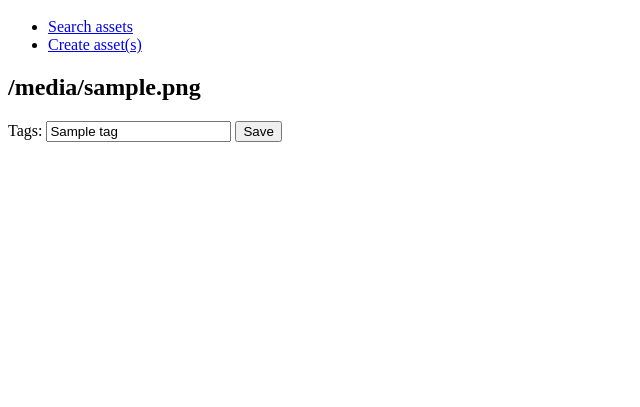
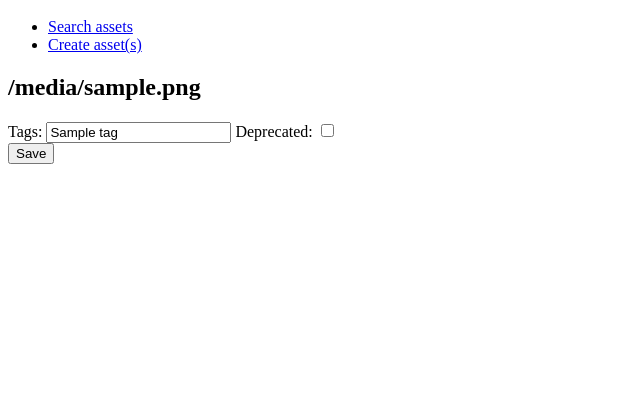
Before and after one commit to canonical/assets.ubuntu.com, a Python web app: template templates/update.html in a window 1280 px wide. Shown: the part 346-753 px from the top of the page, without its empty margins (0-640 px from the left). Run offline with Jinja, Linux system fonts and the light colour scheme; the template is opened without the code that fills it: most values are stand-ins (such as "Sample title", 1, 10 or a date in 2020).

Commit message:
Add deperacted option to assets

```diff
--- a/templates/update.html
+++ b/templates/update.html
@@ -22,15 +22,21 @@
       <form method="post">
         <input type="hidden" name="csrf_token" value="{{ csrf_token() }}" />
         {% if asset.data.image %}
-        <a href="/v1/{{ asset.file_path }}" target="_blank">
-          <img class="p-image--bordered asset-thumbnail" src="/v1/{{ asset.file_path }}">
-        </a>
+        <div class="u-fixed-width">
+          <a href="/v1/{{ asset.file_path }}" target="_blank">
+            <img class="p-image--bordered asset-thumbnail" src="/v1/{{ asset.file_path }}">
+          </a>
+        </div>
         {% endif %}
         <label for="input-tags">Tags:</label>
         <input id="input-tags" placeholder="e.g.: button, ubuntu"
           value="{{ asset.tags | map(attribute='name') | join(', ') }}"
           type="text" name="tags" />
-        <button class="p-button--positive" type="submit">Save</button>
+        <label for="deprecated">Deprecated:</label>
+        <input id="deprecated" type="checkbox" name="deprecated" {% if asset.deprecated %}checked{% endif %} />
+        <div class="u-fixed-width">
+          <button class="p-button--positive" type="submit">Save</button>
+        </div>
       </form>
       {% endif %}
     </div>
--- a/webapp/models.py
+++ b/webapp/models.py
@@ -32,6 +32,7 @@ class Asset(Base):
     tags = relationship(
         "Tag", secondary=asset_tag_association_table, back_populates="assets"
     )
+    deprecated = Column(Boolean, nullable=False, default=False)
 
     def as_json(self):
         return {
@@ -39,6 +40,7 @@ class Asset(Base):
             "created": self.created.strftime("%a, %d %b %Y %H:%M:%S"),
             "file_path": self.file_path,
             "tags": ", ".join([tag.name for tag in self.tags]),
+            "deprecated": self.deprecated,
         }
 
 
--- a/webapp/routes.py
+++ b/webapp/routes.py
@@ -1,5 +1,6 @@
 # System
 import re
+from distutils.util import strtobool
 
 # Packages
 from flask import Blueprint
@@ -114,8 +115,11 @@ def update():
 
     elif request.method == "POST":
         tags = request.form.get("tags")
+        deprecated = strtobool(request.form.get("deprecated"))
         try:
-            asset = asset_service.update_asset(file_path, tags=tags.split(","))
+            asset = asset_service.update_asset(
+                file_path, tags=tags.split(","), deprecated=deprecated
+            )
             flask.flash("Tags updated", "positive")
         except AssetNotFound:
             flask.flash("Asset not found", "negative")
--- a/webapp/services.py
+++ b/webapp/services.py
@@ -156,7 +156,7 @@ class AssetService:
     def normalize_tag_name(self, tag_name):
         return tag_name.strip().lower()
 
-    def update_asset(self, file_path, tags=[]):
+    def update_asset(self, file_path, tags=[], deprecated=None):
         asset = (
             db_session.query(Asset)
             .filter(Asset.file_path == file_path)
@@ -167,7 +167,8 @@ class AssetService:
             raise AssetNotFound(file_path)
         tags = self.create_tags_if_not_exist(tags)
         asset.tags = tags
-
+        if deprecated is not None:
+            asset.deprecated = deprecated
         db_session.commit()
         return asset
 
--- a/webapp/views.py
+++ b/webapp/views.py
@@ -103,8 +103,11 @@ def get_asset(file_path):
 @token_required
 def update_asset(file_path):
     tags = request.values.get("tags", "")
+    deprecated = strtobool(request.values.get("deprecated"))
     try:
-        asset = asset_service.update_asset(file_path, tags=tags.split(","))
+        asset = asset_service.update_asset(
+            file_path, tags=tags.split(","), deprecated=deprecated
+        )
         return jsonify(asset.as_json())
     except AssetNotFound:
         abort(404)
```
Also changed, not shown: static/sass/icons.scss (added, +4 -0 lines), static/sass/main.scss (+13 -0 lines), templates/_asset.html (+18 -3 lines), webapp/alembic/versions/a8efd843e4ad_add_deperecated_option_to_assets.py (added, +28 -0 lines).
